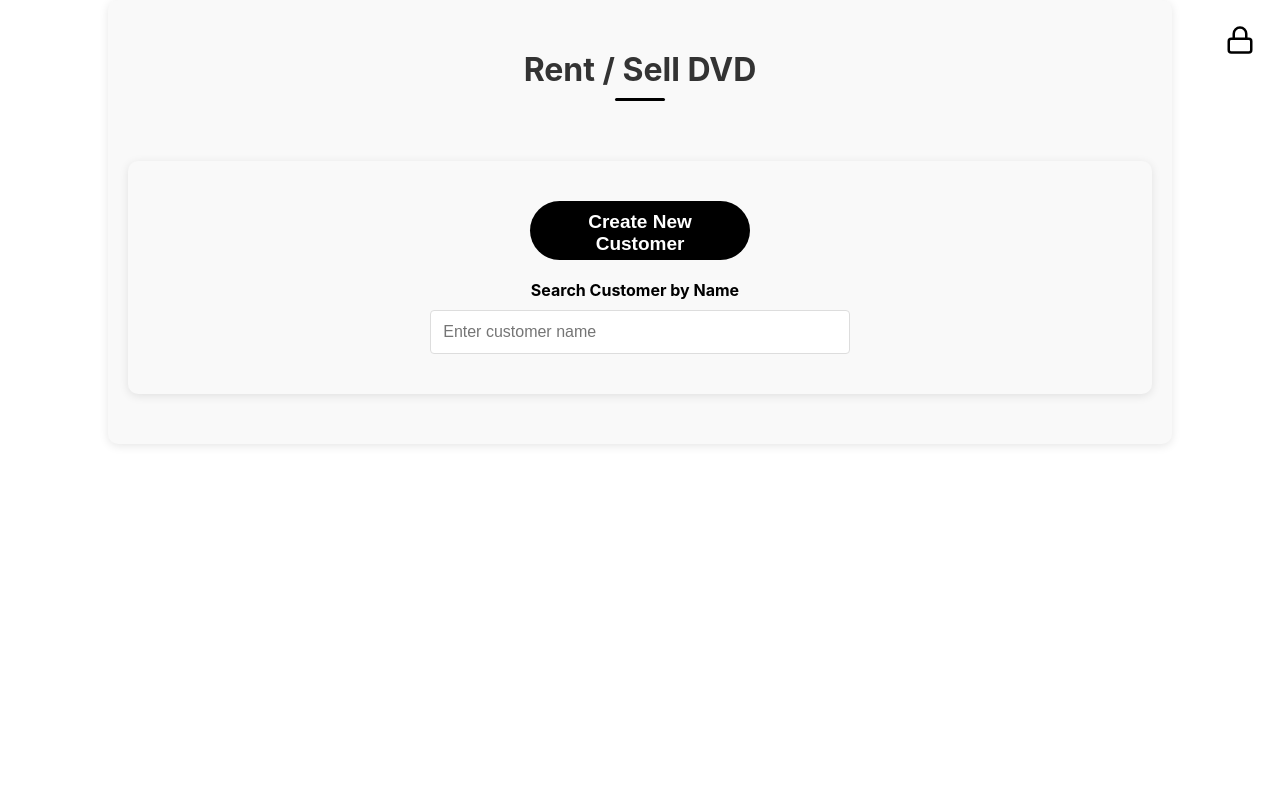
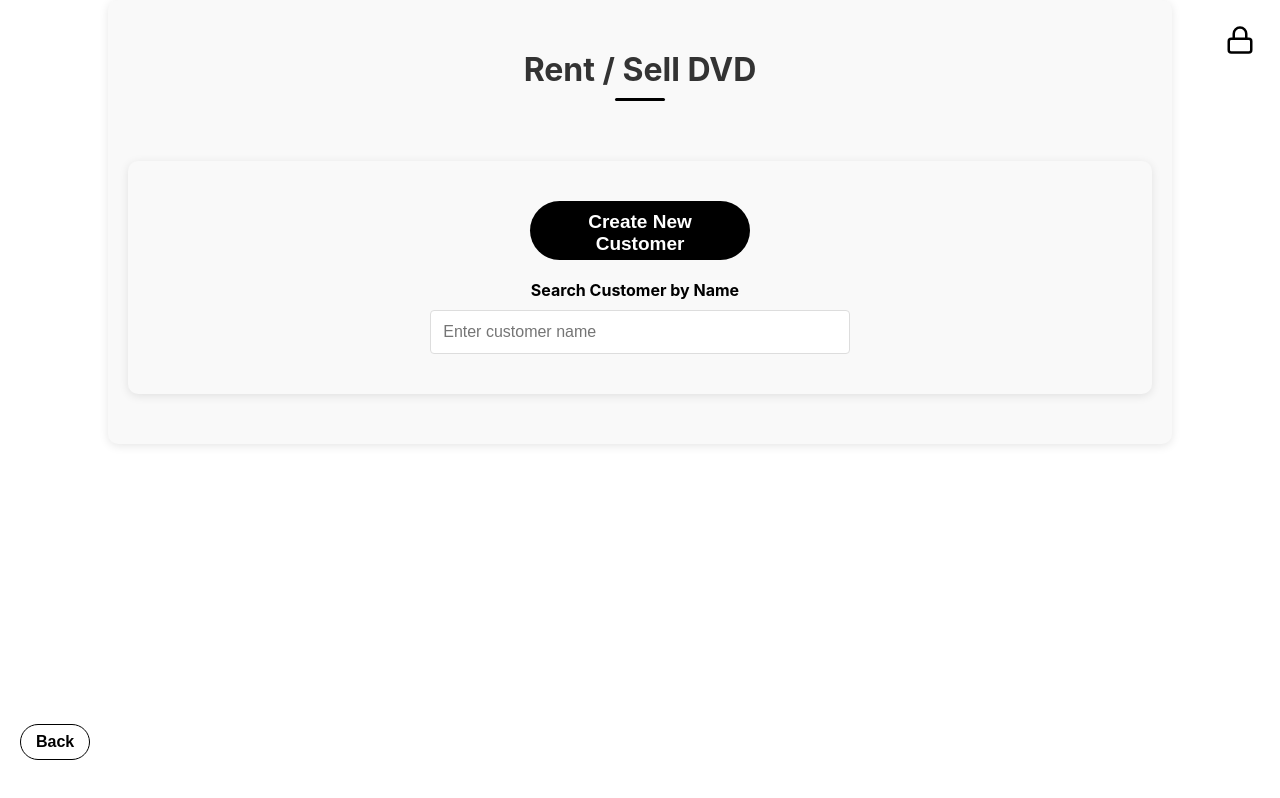
Before and after one commit to darrbrm/videoshoppe, a React (Create React App) app: page /rent-sell-dvd in a window 1280 px wide. Built offline with nearby package versions, Linux system fonts and the light colour scheme.

Commit message:
Back Button

```diff
--- a/src/Components/Inventory/Inventory.jsx
+++ b/src/Components/Inventory/Inventory.jsx
@@ -200,6 +200,10 @@ const Inventory = () => {
       <button className="logout" onClick={handleLogout}>
         <img src={lock_icon} alt="Lock" />
       </button>
+      <button className="back-button" onClick={() => navigate('/home')}>
+          Back
+     </button>
+
 
       <div className="header">
         <h1>Inventory Management</h1>
--- a/src/Components/ManageAlerts/ManageAlerts.jsx
+++ b/src/Components/ManageAlerts/ManageAlerts.jsx
@@ -91,6 +91,9 @@ const ManageAlerts = () => {
       <button className="logout" onClick={handleLogout}>
         <img src={lock_icon} alt="Lock" />
       </button>
+      <button className="back-button" onClick={() => navigate('/home')}>
+          Back
+     </button>
       <div className="header">
         <h1>Manage Alerts</h1>
         <div className="underline"></div>
--- a/src/Components/ManageEmployees/ManageEmployees.jsx
+++ b/src/Components/ManageEmployees/ManageEmployees.jsx
@@ -171,6 +171,10 @@ const ManageEmployees = () => {
         <img src={lock_icon} alt="Lock" />
       </button>
 
+      <button className="back-button" onClick={() => navigate('/home')}>
+          Back
+     </button>
+
       {error && <div className="error-message">{error}</div>}
       {loading && <div className="loading-message">Loading...</div>}
 
--- a/src/Components/RentSellDVD/RentSellDVD.jsx
+++ b/src/Components/RentSellDVD/RentSellDVD.jsx
@@ -373,6 +373,10 @@ const RentSellDVD = () => {
                 <img src={lock_icon} alt='Lock' />
             </button>
 
+            <button className="back-button" onClick={() => navigate('/home')}>
+              Back
+             </button>
+
             {/* Header */}
             <div className="header">
                 <div className="text">Rent / Sell DVD</div>
--- a/src/Components/ReturnDVD/ReturnDVD.jsx
+++ b/src/Components/ReturnDVD/ReturnDVD.jsx
@@ -15,6 +15,7 @@ const ReturnDVD = () => {
                 <img src = {lock_icon} alt = 'Lock'></img>
 
             </button>
+
             <div className = 'header'>
                 <div className = 'text'>Return DVD</div>
                 <div className = 'underline'></div>
--- a/src/Components/VideoShoppeUIStyleSheets/GenericStyle.css
+++ b/src/Components/VideoShoppeUIStyleSheets/GenericStyle.css
@@ -135,3 +135,22 @@
     border-color: #505050; /* Darker border on hover */
     color: #7a7a7a; /* Slightly darker text on hover */
 }
+
+.back-button {
+    position: fixed;
+    bottom: 20px;
+    left: 20px;
+    background-color: #1e40af;
+    color: white;
+    border: none;
+    padding: 10px 16px;
+    border-radius: 8px;
+    font-size: 16px;
+    cursor: pointer;
+    z-index: 1000;
+    transition: background-color 0.3s ease;
+  }
+
+  .back-button:hover {
+    background-color: #1d4ed8;
+  }
--- a/src/server.js
+++ b/src/server.js
@@ -16,7 +16,7 @@ const db = mysql.createPool({
   host: 'localhost',
   user: 'root',
   password: process.env.DB_PASSWORD || 'password', // Ensure the DB password is in your .env file
-  database: 'video_shoppe',
+  database: 'videoshoppe',
   waitForConnections: true,
   connectionLimit: 10,
   queueLimit: 0
@@ -428,8 +428,6 @@ app.get('/api/alert', authenticateToken, async (req, res) => {
 // Create a new alert (secured route)
 app.post('/api/alert', authenticateToken, async (req, res) => {
   const { message, alert_type } = req.body;
-  console.log('POST /alerts called');
-  console.log('Request body:', req.body);
 
 
   const validAlertTypes = ['DVD Available', 'Credit Card Invalid', 'Overdue Late Fees', 'Other'];
```
